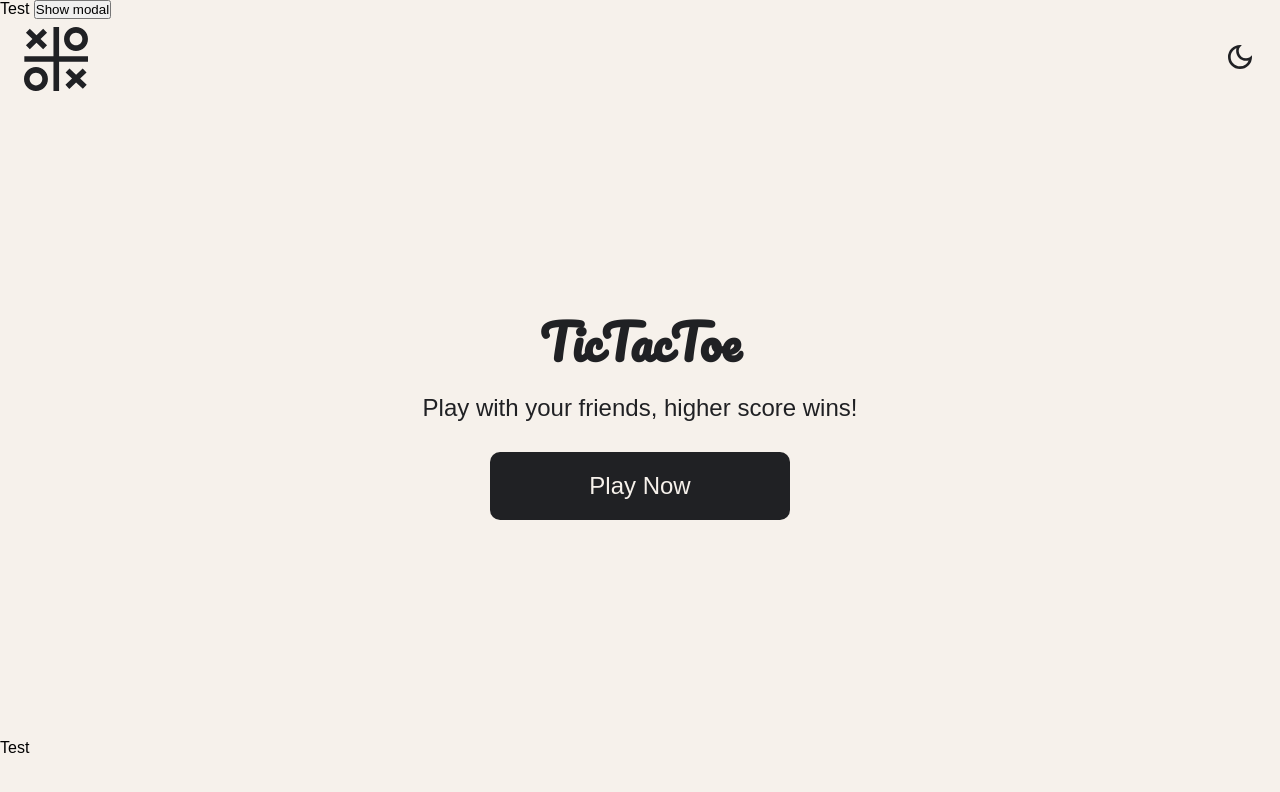
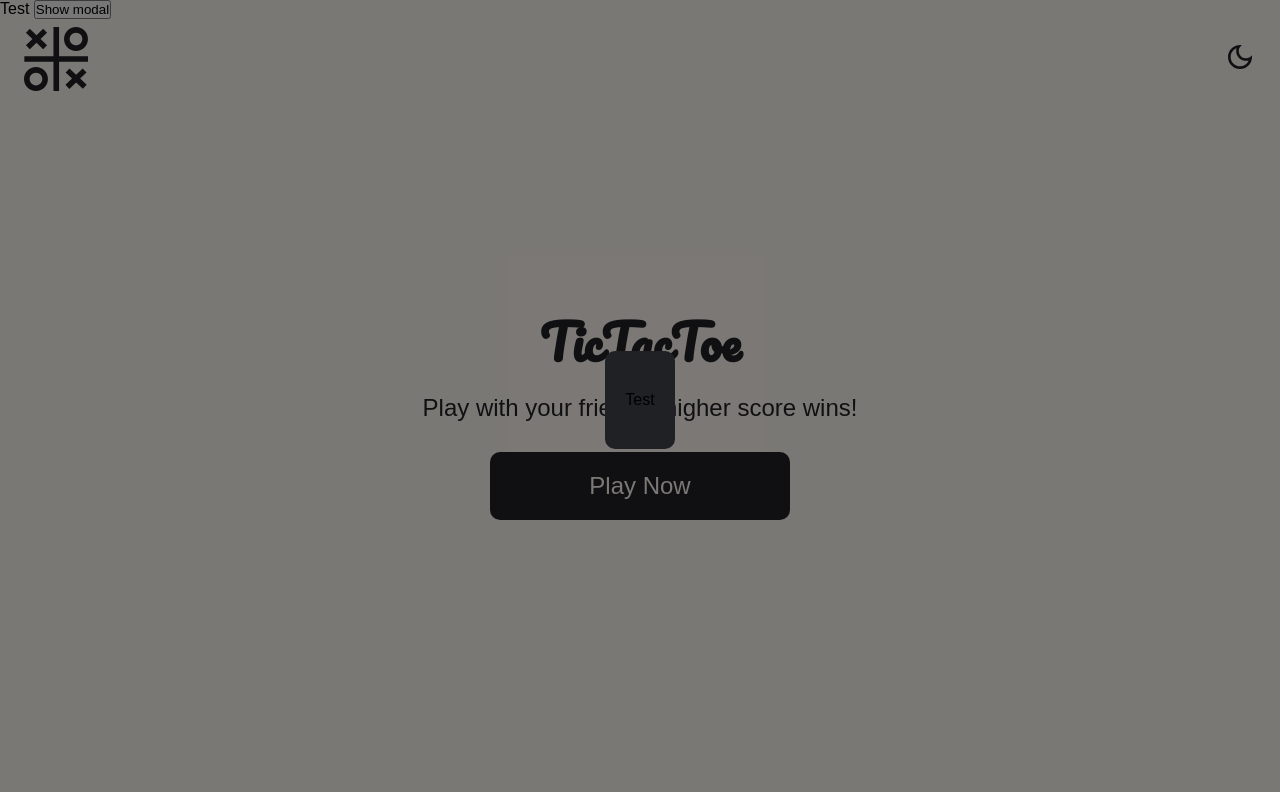
Before and after one commit to KevinKay7256/tic-tac-toe-react, a React (Create React App) app: page / in a window 1280 px wide. Both pictures are taken after a click on the button "Show modal". Shown: the top 792 px of the page. Built offline with nearby package versions, Linux system fonts and the light colour scheme.

Commit message:
added modal

```diff
--- a/src/App.js
+++ b/src/App.js
@@ -4,6 +4,7 @@ import { GlobalStyles } from "./styles/Global.styled";
 import { ThemeProvider } from "styled-components";
 import { lightTheme, darkTheme } from "./styles/theme";
 import { ThemeContext } from "./contexts/ThemeContext";
+import { ModalContextProvider } from "./contexts/ModalContext";
 
 function App() {
   const { theme } = useContext(ThemeContext);
@@ -11,8 +12,10 @@ function App() {
   const mode = theme === "light" ? lightTheme : darkTheme;
   return (
     <ThemeProvider theme={mode}>
+      <ModalContextProvider>
       <GlobalStyles />
       <Router />
+      </ModalContextProvider>
     </ThemeProvider>
   );
 }
--- /dev/null
+++ b/src/components/Modal/Modal.styled.js
@@ -0,0 +1,26 @@
+import styled from "styled-components";
+
+export const ModalBackdrop = styled.div`
+    position: fixed;
+    top: 0;
+    left: 0;
+    height: 100vh;
+    width: 100vw;
+    background-color: rgba(0,0,0,0.5);
+    display: flex;
+    justify-content: center;
+    align-items: center;
+`
+
+export const ModalContainer = styled.div`
+    max-width: 400px;
+    margin: 0 auto;
+    padding: 40px 20px;
+    background: white;
+    border-radius: 10px;
+    display: flex;
+    flex-direction: column;
+    align-items: center;
+    justify-content: center;
+    background-color: ${(props) => props.theme.colors.secondary};
+`
--- a/src/components/Modal/ModalTemplate.jsx
+++ b/src/components/Modal/ModalTemplate.jsx
@@ -1,12 +1,13 @@
 import React, { useContext } from "react";
 import ReactDOM from "react-dom";
 import { ModalContext } from "../../contexts/ModalContext";
+import { ModalBackdrop, ModalContainer } from "./Modal.styled";
 
 function ModalTemplate() {
   const { modalContent, modal } = useContext(ModalContext);
   if (modal) {
     return ReactDOM.createPortal(
-      <div>{modalContent}</div>,
+      <ModalBackdrop><ModalContainer>{modalContent}</ModalContainer></ModalBackdrop>,
       document.getElementById("modal-root")
     );
   }
--- a/src/contexts/index.js
+++ b/src/contexts/index.js
@@ -1,13 +1,12 @@
 import React from "react";
 import { ThemeContextProvider } from "./ThemeContext";
 import { GameContextProvider } from "./GameContext";
-import { ModalContextProvider } from "./ModalContext";
 
 function Provider({ children }) {
   return (
     <ThemeContextProvider>
       <GameContextProvider>
-        <ModalContextProvider>{children}</ModalContextProvider>
+        {children}
       </GameContextProvider>
     </ThemeContextProvider>
   );
```
